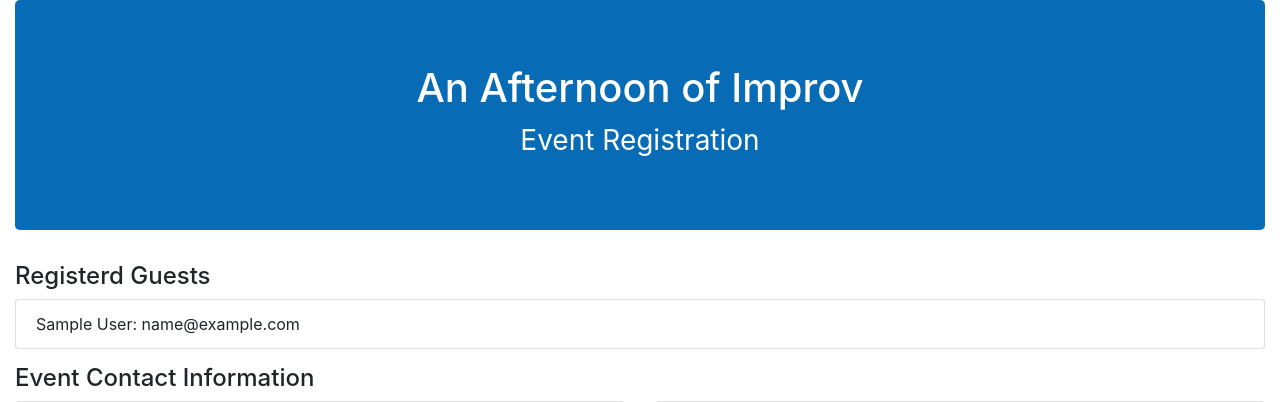
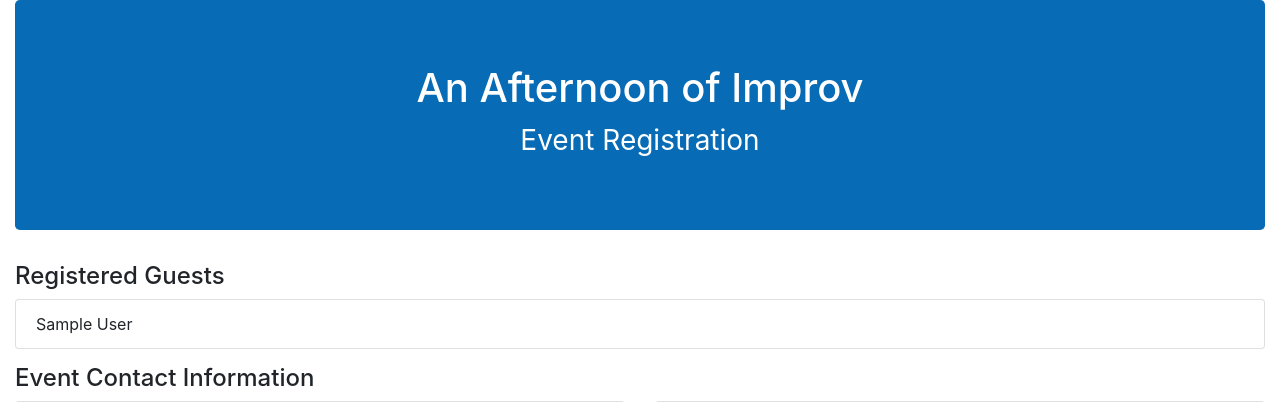
Before and after one commit to xmarnic/improv_registration, a Python web app: template templates/show_guests.html in a window 1280 px wide. Shown: the top 402 px of the page. Run offline with Jinja, Linux system fonts and the light colour scheme; the template is opened without the code that fills it: most values are stand-ins (such as "Sample title", 1, 10 or a date in 2020); some libraries are stand-ins or nearby versions.

Commit message:
Do not display guest email address publically.

```diff
--- a/templates/show_guests.html
+++ b/templates/show_guests.html
@@ -3,10 +3,10 @@
 <div class="container-fluid">
     <div class="row">
         <div class="col-sm-12">
-            <h4>Registerd Guests</h4>
+            <h4>Registered Guests</h4>
             <ul class="list-group">
                 {% for guest in guests %}
-                    <li class="list-group-item">{{ guest.first_name }} {{ guest.last_name }}: {{guest.email_address }}</li>
+                    <li class="list-group-item">{{ guest.first_name }} {{ guest.last_name }}</li>
                 {% endfor %}
             </ul>
         </div>
```
